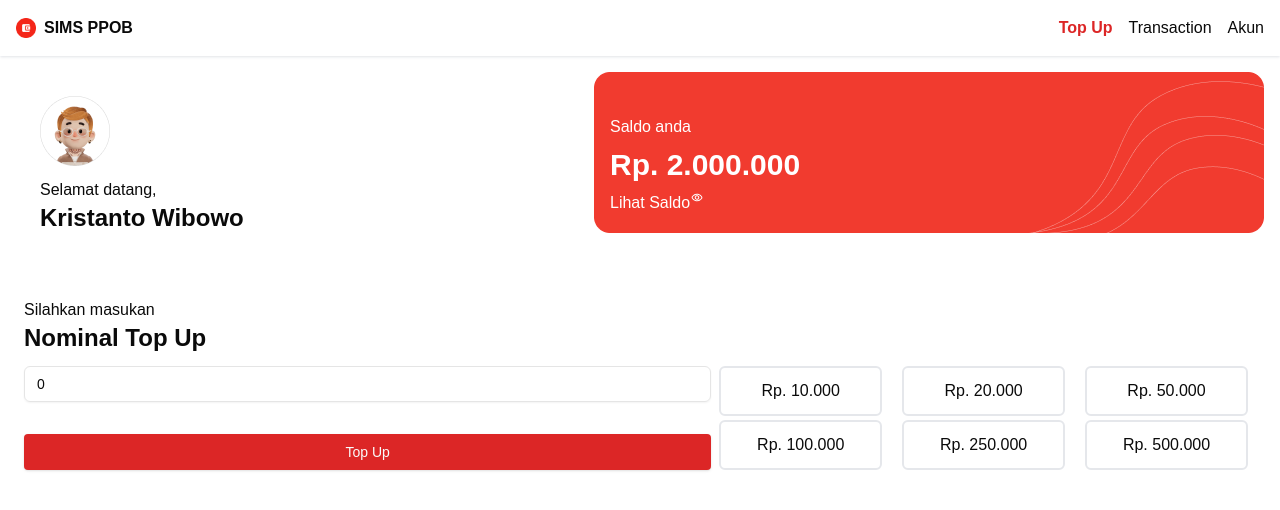
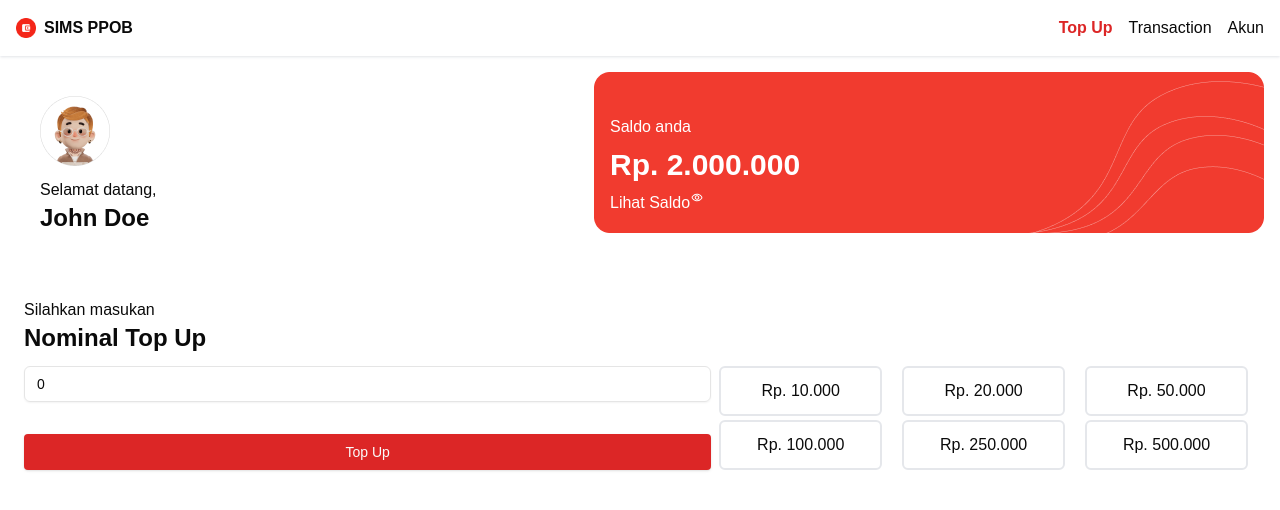
Before and after one commit to ainunnfh/simple-payment-app, a Next.js app: page /top-up-page in a window 1280 px wide. Shown: the top 510 px of the page. Built offline with nearby package versions, Linux system fonts and the light colour scheme.

Commit message:
💄top up page: rename profile

```diff
--- a/src/app/top-up-page/page.tsx
+++ b/src/app/top-up-page/page.tsx
@@ -13,7 +13,7 @@ const TopUpPage = () => {
     <NavBar>
       <div className="mx-auto flex flex-col max-w-[1300px]">
         <div className="flex justify-between p-4">
-          <ProfileCard name="Kristanto Wibowo" />
+          <ProfileCard name="John Doe" />
           <Saldo />
         </div>
         <TopUpForm />
```
